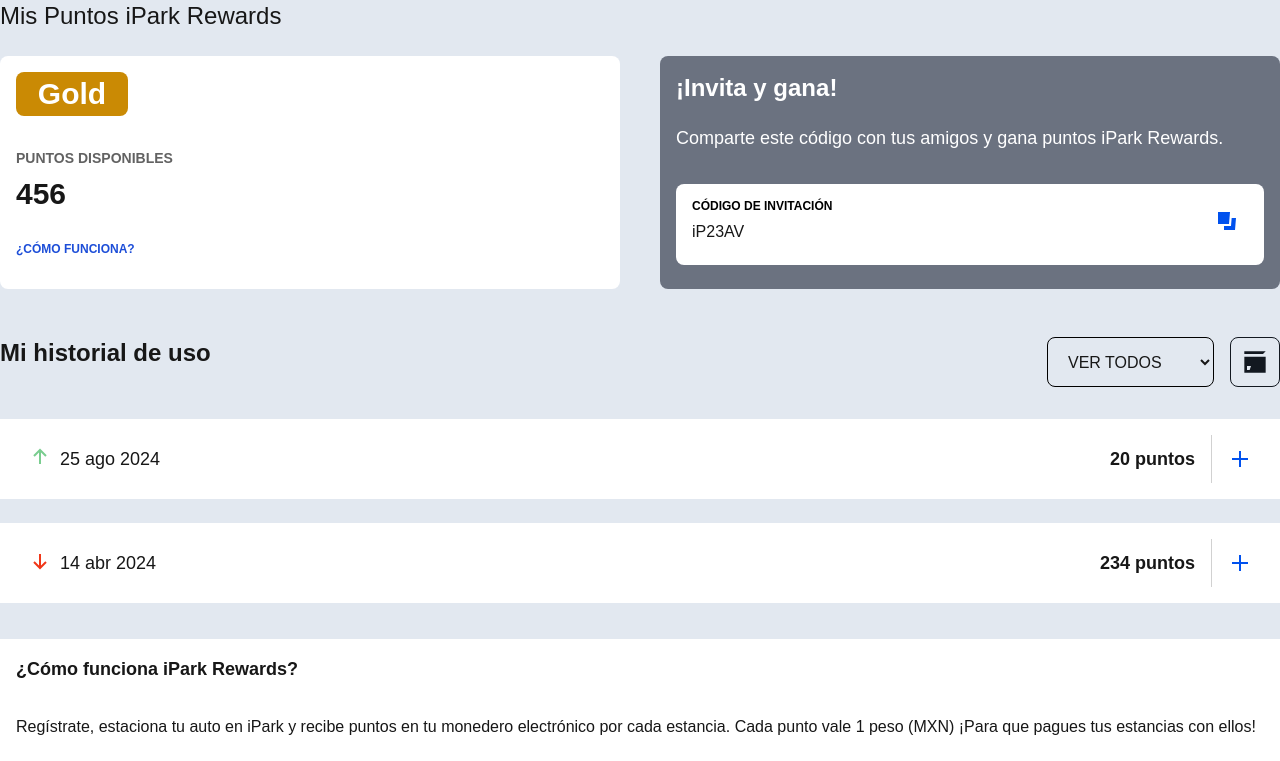
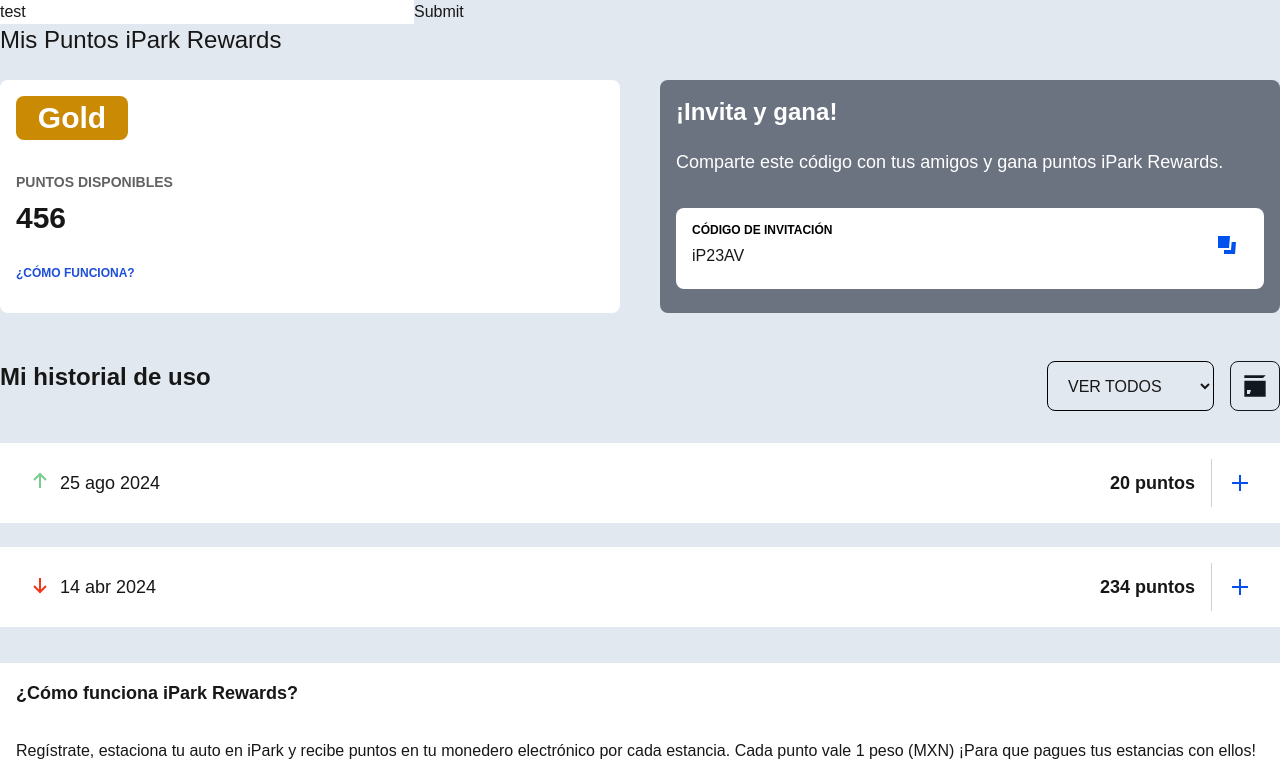
Before and after one commit to LuourdesAli/Trabajo, a Next.js app: page /reservas in a window 1280 px wide. Shown: the top 761 px of the page. Built offline with nearby package versions, Linux system fonts and the light colour scheme; no server answers.

Commit message:
Implementacion de Formlogin
este es una paso previo a la interpretacion de un form para mi login y su consumo

```diff
--- a/package.json
+++ b/package.json
@@ -12,7 +12,8 @@
     "axios": "^1.7.9",
     "next": "14.2.23",
     "react": "^18",
-    "react-dom": "^18"
+    "react-dom": "^18",
+    "react-hook-form": "^7.54.2"
   },
   "devDependencies": {
     "@types/node": "^20",
--- a/src/componentes/login.tsx
+++ b/src/componentes/login.tsx
@@ -1,12 +1,34 @@
-import { loginApi } from '@/resources/resource'
+//import { loginApi } from '@/resources/resource'
 import React from 'react'
+import { useForm, SubmitHandler } from "react-hook-form";
+
+type Inputs = {
+    email: string,
+    password: string,
+  };
 
 function Login() {
-    loginApi({email:"",password:""})
+    //loginApi({email:"",password:""})
+    const { register, handleSubmit, formState: { errors } } = useForm<Inputs>();
+    const onSubmit: SubmitHandler<Inputs> = data => {
+
+        console.log(data.email);
+        console.log(data.password);
+        console.log(data);}
+
+
   return (
-    <div>
+    <form   onSubmit={handleSubmit(onSubmit)}>
+    {/* register your input into the hook by invoking the "register" function */}
+    <input  defaultValue="test" {...register("email")} />
 
-    </div>
+    {/* include validation with required or other standard HTML validation rules */}
+    <input {...register("password", { required: true })} />
+    {/* errors will return when field validation fails  */}
+    {errors.password && <span>This field is required</span>}
+
+    <input type="submit" />
+  </form>
   )
 }
 
--- a/src/pages/reservas.tsx
+++ b/src/pages/reservas.tsx
@@ -2,6 +2,8 @@
 import React, { useEffect } from "react";
 import Image from "next/image";
 import { getLocations } from "@/resources/resource";
+import Login from "@/componentes/login";
+
 
 export default function Ejemplo() {
   useEffect(() => {
@@ -12,6 +14,7 @@
   }, []);
   return (
     <div className=" bg-slate-200">
+      <Login/>
       <div className="flex justify-between items-center  mb-6">
         <p className="font-medium text-2xl ">Mis Puntos iPark Rewards</p>
       </div>
```
Also changed, not shown: 1 other file (tests, documents, lock files or other folders).
